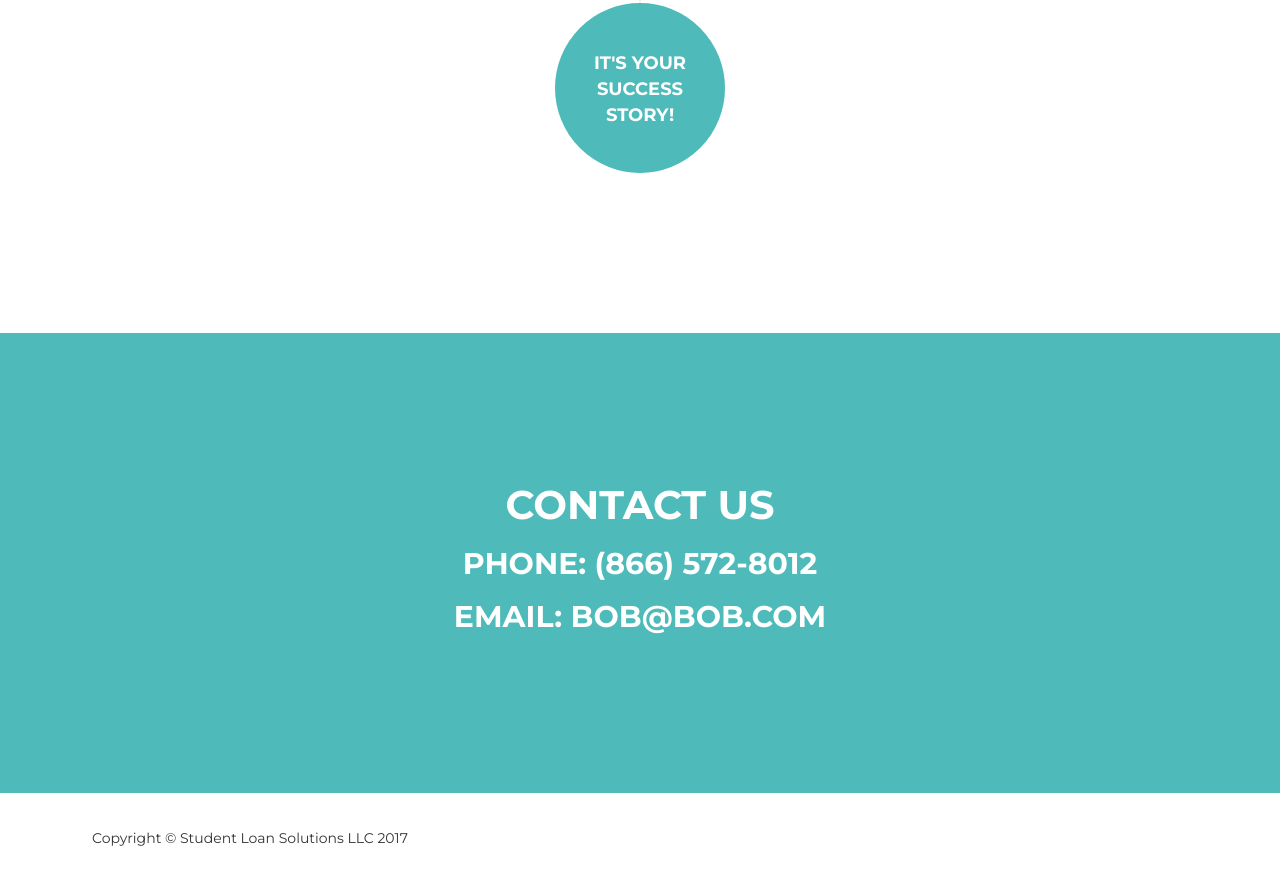
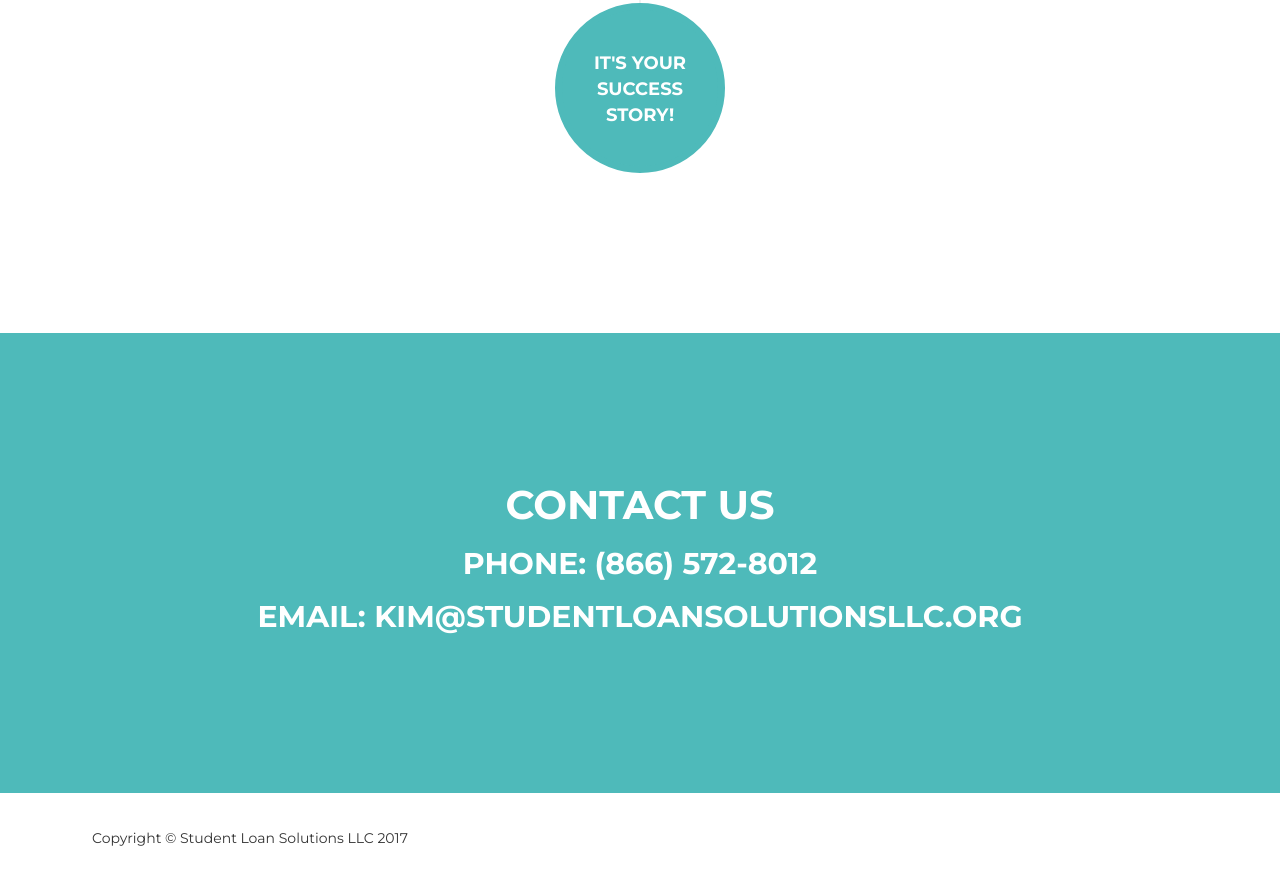
Before and after one commit to StudentLoanSolutions/studentloansolutions.github.io, a website: page index.html in a window 1280 px wide. Shown: the part 2793-3676 px from the top of the page. Drawn offline with nearby package versions, Linux system fonts and the light colour scheme; a web font is replaced by a local one.

Commit message:
added email for kim

```diff
--- a/index.html
+++ b/index.html
@@ -379,7 +379,7 @@
                 <div class="col-lg-12 text-center">
                     <h2 class="section-heading">Contact Us</h2>
                     <h2 class="section-subheading white-text">Phone: (866) 572-8012</h3>
-                    <h2 class="section-subheading white-text">Email: bob@bob.com</h3>
+                    <h2 class="section-subheading white-text">Email: kim@studentloansolutionsllc.org</h3>
                 </div>
             </div>
         </div>
```
